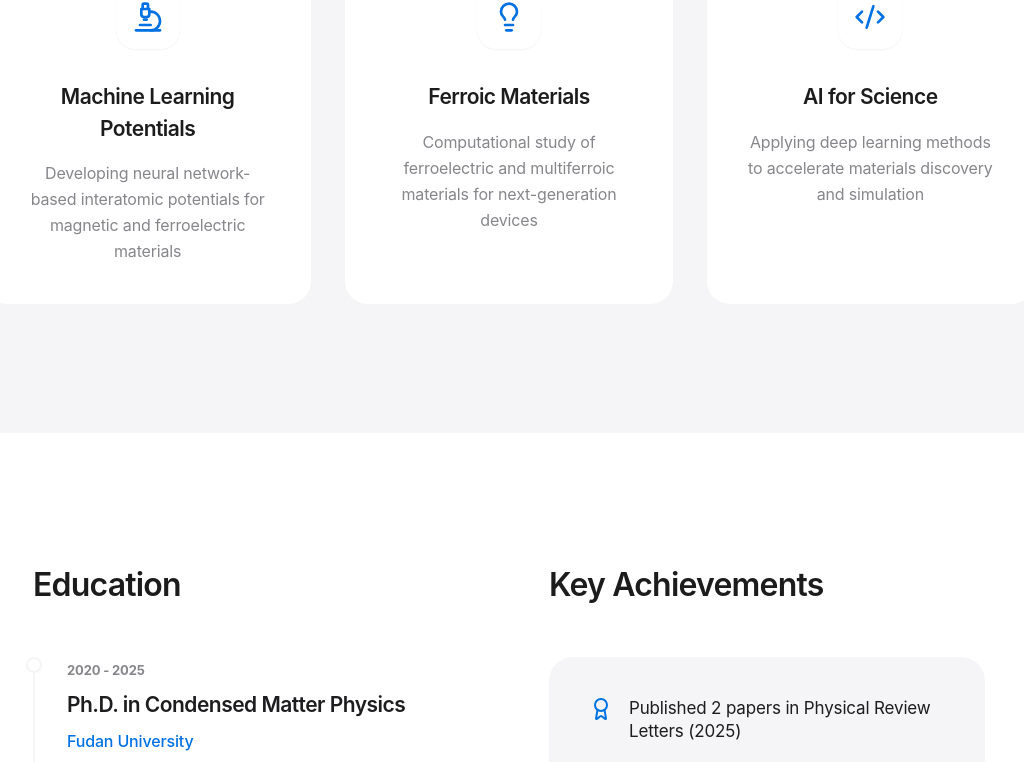
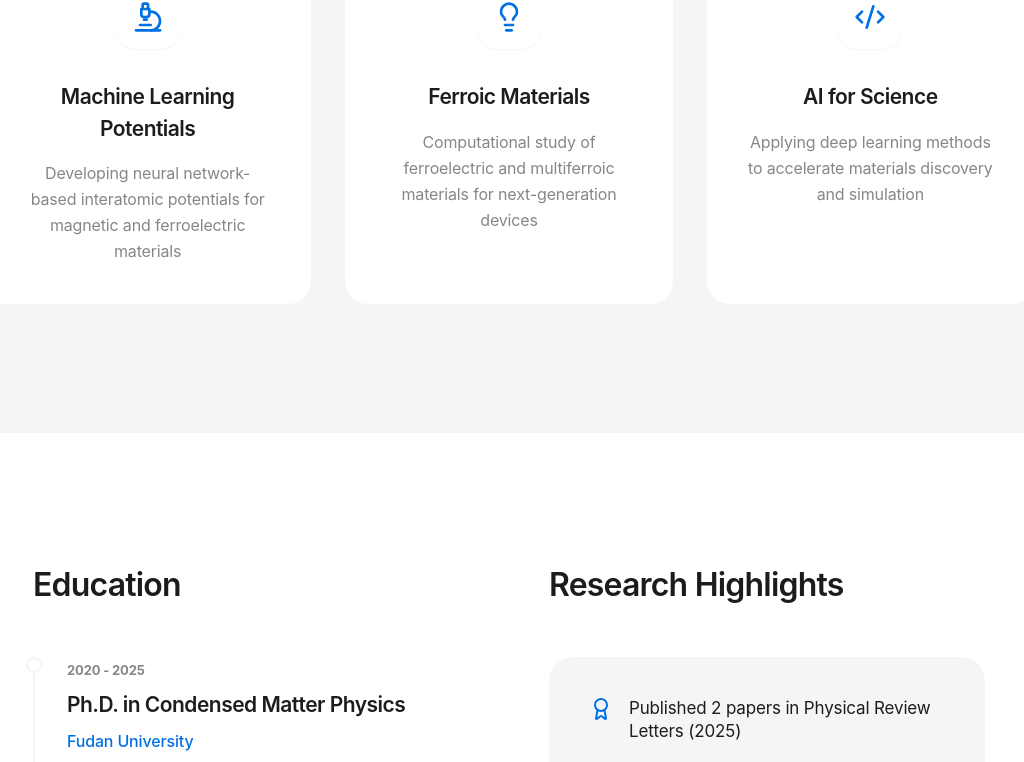
Before and after one commit to Hongyu-yu/ai-physics-hyyu-fudan, a React (Vite) app in the folder app/: page /ai-physics-hyyu-fudan/about in a window 1280 px wide. Shown: the part 849-1611 px from the top of the page, without its empty margins (131-1155 px from the left). Built offline with nearby package versions, Linux system fonts and the light colour scheme.

Commit message:
fix: use dynamic scholar data on About page instead of hardcoded values

```diff
--- a/app/src/pages/About.tsx
+++ b/app/src/pages/About.tsx
@@ -1,6 +1,7 @@
 import { useEffect, useRef } from 'react';
 import { useTranslation } from 'react-i18next';
 import { BookOpen, Award, Users, Code2, Microscope, Lightbulb, GraduationCap } from 'lucide-react';
+import { scholarStats } from '@/data/scholarData';
 
 const researchInterests = [
   { icon: Microscope, key: 'mlPotentials' },
@@ -14,9 +15,9 @@ const education = [
 ];
 
 const highlights = [
-  { icon: BookOpen, value: '21', labelKey: 'publications' },
-  { icon: Award, value: '13', labelKey: 'firstAuthor' },
-  { icon: Users, value: '541', labelKey: 'citations' },
+  { icon: BookOpen, value: scholarStats.publications, labelKey: 'publications' },
+  { icon: Award, value: scholarStats.firstAuthor, labelKey: 'firstAuthor' },
+  { icon: Users, value: scholarStats.citations, labelKey: 'citations' },
 ];
 
 const achievements = ['prl', 'am', 'spingnn', 'pasp'];
@@ -112,7 +113,7 @@ export default function About() {
             </div>
 
             <div className="reveal opacity-0 stagger-2 space-y-12">
-              <h2 className="text-[32px] font-semibold tracking-tight">Key Achievements</h2>
+              <h2 className="text-[32px] font-semibold tracking-tight">{t('about.highlights')}</h2>
               <div className="apple-card-flat p-10 space-y-8">
                 {achievements.map((key, i) => (
                   <div key={i} className="flex gap-4">
```
